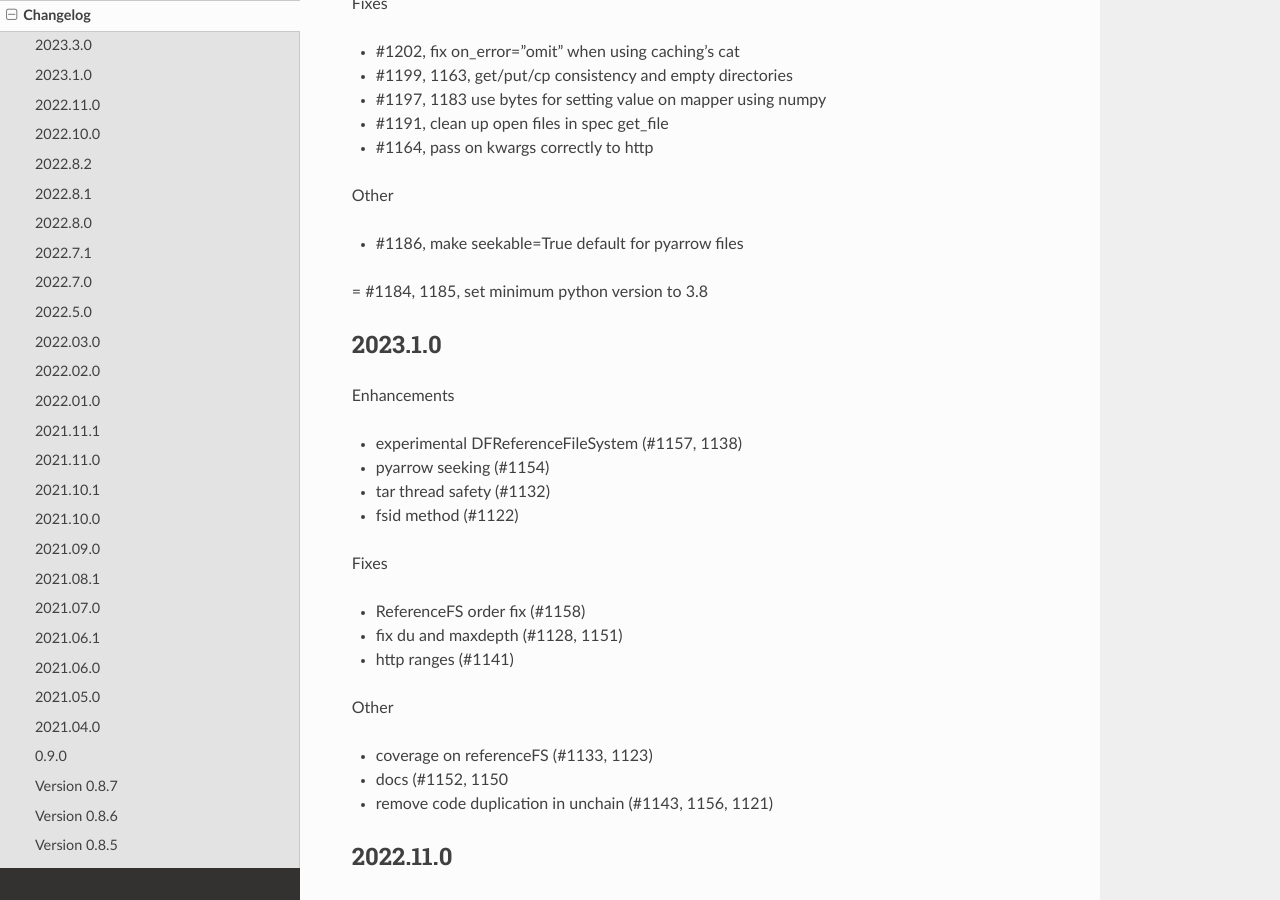
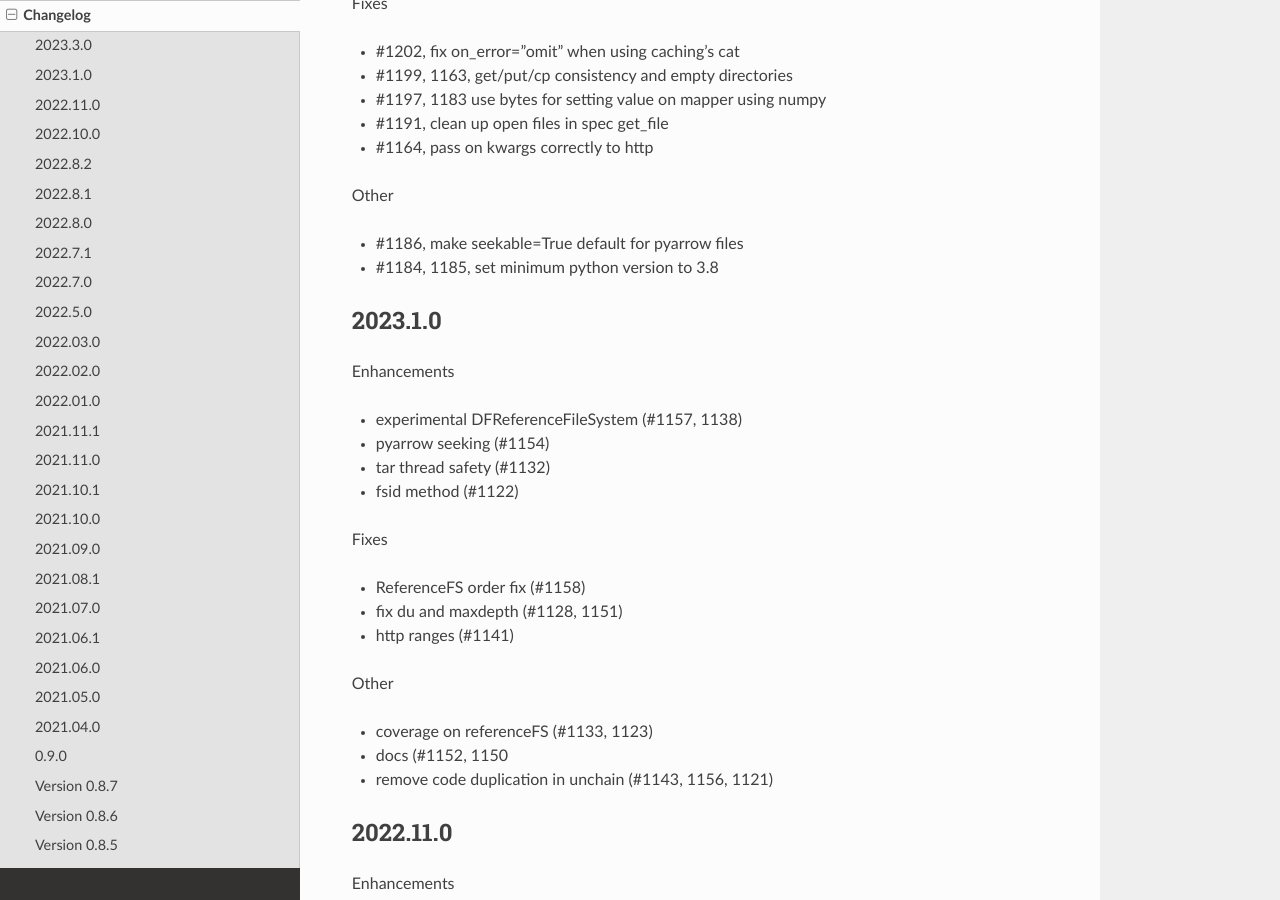
Before and after one commit to fsspec/filesystem_spec, a Sphinx documentation site: the page built from docs/source/changelog.rst, in a window 1280 px wide and 900 px high, scrolled down 416 px. Built offline with Sphinx 7.4.7 and the Read the Docs theme 2.0.0, drawn with Linux system fonts in a browser that asks for light colours.

```diff
--- a/docs/source/changelog.rst
+++ b/docs/source/changelog.rst
@@ -23,7 +23,7 @@ Fixes
 Other
 
 - #1186, make seekable=True default for pyarrow files
-= #1184, 1185, set minimum python version to 3.8
+- #1184, 1185, set minimum python version to 3.8
 
 2023.1.0
 --------
--- a/docs/source/features.rst
+++ b/docs/source/features.rst
@@ -371,7 +371,7 @@ Alternatively, you can provide overrides with environment variables of the style
 
 Configuration is determined in the following order, with later items winning:
 
-#.  ini and json files in the config directory (``FSSPEC_CONFIG_DIRECTORY`` or ``$HOME/.config/fsspec/``), sorted
+#. ini and json files in the config directory (``FSSPEC_CONFIG_DIRECTORY`` or ``$HOME/.config/fsspec/``), sorted
    lexically by filename
 #. ``FSSPEC_{protocol}`` environment variables
 #. ``FSSPEC_{protocol}_{kwargname}`` environment variables
```
